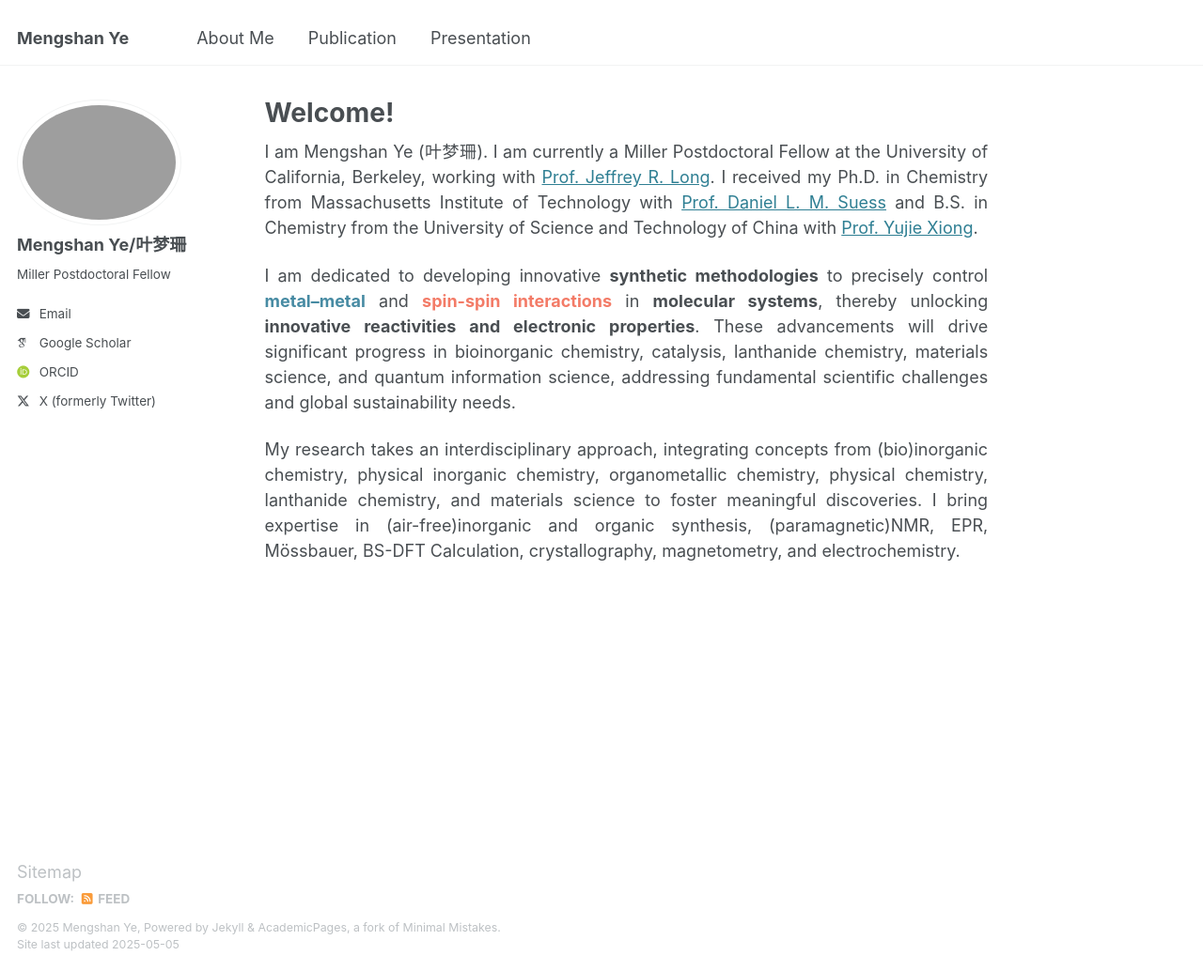
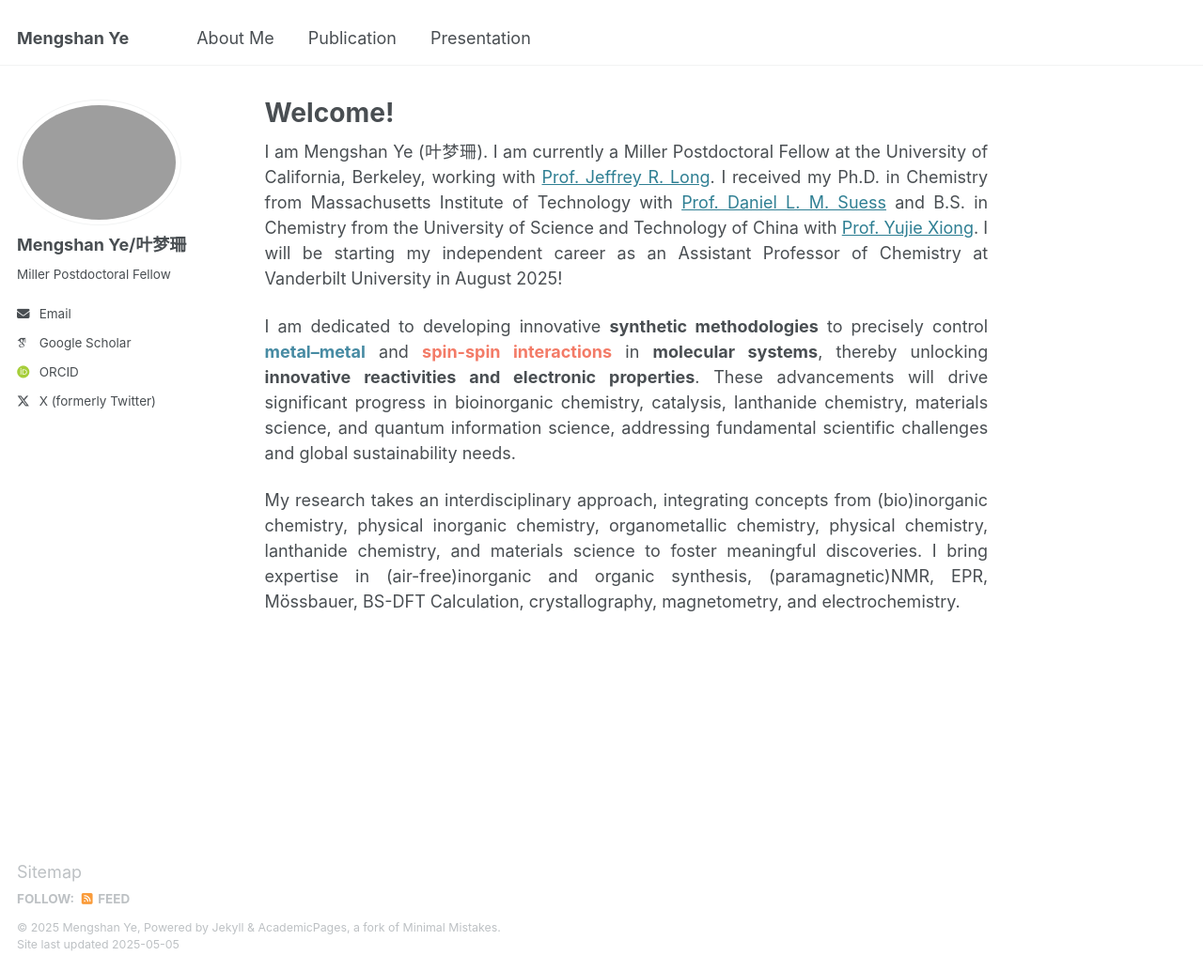
Before and after one commit to mengshan-ye/mengshan-ye.github.io, a Jekyll site: the page built from _pages/home.md, in a window 1280 px wide and 1034 px high. Shown: the whole window at 94% size. Built offline with Jekyll 4.4.1, drawn with Linux system fonts in a browser that asks for light colours; some web fonts are replaced.

Commit message:
Update home.md

```diff
--- a/_pages/home.md
+++ b/_pages/home.md
@@ -21,7 +21,7 @@ author_profile: true
 
 
 <div class="justify-text">
-I am Mengshan Ye (叶梦珊). I am currently a Miller Postdoctoral Fellow at the University of California, Berkeley, working with <a href="http://alchemy.cchem.berkeley.edu/home/">Prof. Jeffrey R. Long</a>. I received my Ph.D. in Chemistry from Massachusetts Institute of Technology with <a href="https://suessgroup.mit.edu/">Prof. Daniel L. M. Suess</a> and B.S. in Chemistry from the University of Science and Technology of China with <a href="https://faculty.ustc.edu.cn/xiongyujie//">Prof. Yujie Xiong</a>.
+I am Mengshan Ye (叶梦珊). I am currently a Miller Postdoctoral Fellow at the University of California, Berkeley, working with <a href="http://alchemy.cchem.berkeley.edu/home/">Prof. Jeffrey R. Long</a>. I received my Ph.D. in Chemistry from Massachusetts Institute of Technology with <a href="https://suessgroup.mit.edu/">Prof. Daniel L. M. Suess</a> and B.S. in Chemistry from the University of Science and Technology of China with <a href="https://faculty.ustc.edu.cn/xiongyujie//">Prof. Yujie Xiong</a>. I will be starting my independent career as an Assistant Professor of Chemistry at Vanderbilt University in August 2025!
 </div>
 
 <p></p>
```
